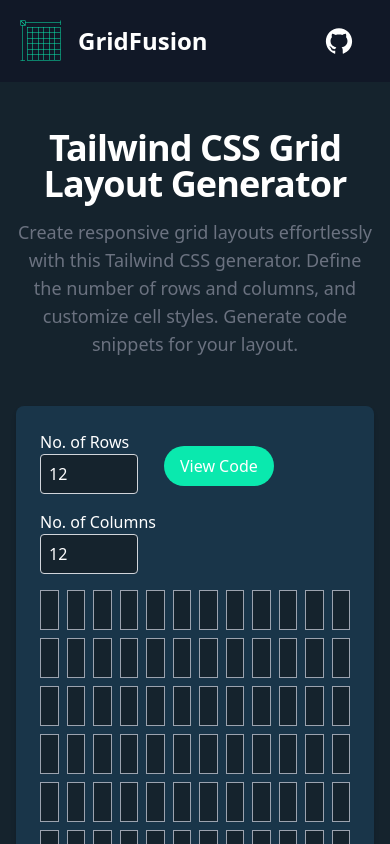
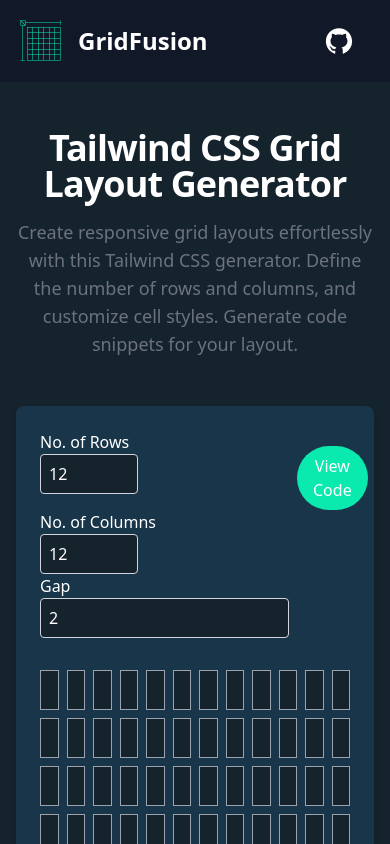
Before and after one commit to AhmerAli412/GridLayoutGenetrator, a React (Create React App) app: page / in a window 390 px wide. Shown: the top 844 px of the page. Built offline with nearby package versions, Linux system fonts and the light colour scheme.

Commit message:
mobile input issue resolved

```diff
--- a/src/App.js
+++ b/src/App.js
@@ -1,17 +1,25 @@
 import React, { useState } from "react";
 import Header from "./components/Header";
 
-function GridCell({ label, isSelected, onClick }) {
+function GridCell({ label, isSelected, onClick, cellIndex }) {
   const cellClass = label ? "border border-gray-400" : "";
   const selectedClass = isSelected ? "bg-bg3" : "bg-bg2";
 
   return (
     <div
-      className={`md:h-16 h-10  md:w-20 sm:h-10 sm:w-2 flex items-center justify-center ${cellClass} ${selectedClass}`}
+      className={`md:h-16 h-10 md:w-20 sm:h-10 sm:w-2 flex items-center justify-center ${cellClass} ${selectedClass}`}
       onClick={onClick}
-    ></div>
+    >
+      {isSelected && (
+        <span className={`text-white${isSelected ? "text-sm" : ""}`}>
+          {`div${cellIndex + 1}`}
+        </span>
+      )}
+    </div>
   );
 }
+
+
 
 
 function App() {
@@ -20,6 +28,9 @@ function App() {
   const [selectedCells, setSelectedCells] = useState([]);
   const [isCodeVisible, setIsCodeVisible] = useState(false);
   const [isCopied, setIsCopied] = useState(false);
+  const [selectedLabels, setSelectedLabels] = useState({});
+  const [gap, setGap] = useState(2); // Initial gap value
+
   const originalCols = 12;
 
   const generateGrid = () => {
@@ -29,24 +40,28 @@ function App() {
       for (let j = 0; j < cols; j++) {
         const label = String.fromCharCode(65 + j);
         const isSelected = selectedCells.includes(`${i}-${j}`);
+        const cellIndex = selectedCells.indexOf(`${i}-${j}`);
         grid.push(
           <GridCell
             key={`${i}-${j}`}
             label={label}
             isSelected={isSelected}
             onClick={() => handleCellClick(i, j)}
+            cellIndex={cellIndex}
           />
         );
       }
 
       for (let j = cols; j < originalCols; j++) {
         const isSelected = selectedCells.includes(`${i}-${j}`);
+        const cellIndex = selectedCells.indexOf(`${i}-${j}`);
         grid.push(
           <GridCell
             key={`${i}-${j}`}
             label=""
             isSelected={isSelected}
             onClick={() => handleCellClick(i, j)}
+            cellIndex={cellIndex}
           />
         );
       }
@@ -55,14 +70,20 @@ function App() {
     return grid;
   };
 
+
   const handleCellClick = (row, col) => {
     const cellKey = `${row}-${col}`;
-    if (selectedCells.includes(cellKey)) {
+    const selectedCellIndex = selectedCells.indexOf(cellKey);
+
+    if (selectedCellIndex !== -1) {
       setSelectedCells(selectedCells.filter((key) => key !== cellKey));
     } else {
+      const nextLabel = `div${selectedCells.length + 1}`;
       setSelectedCells([...selectedCells, cellKey]);
+      setSelectedLabels({ ...selectedLabels, [cellKey]: nextLabel });
     }
   };
+
 
   const generateTailwindClasses = () => {
     const classes = selectedCells.map((cellKey) => {
@@ -76,6 +97,22 @@ function App() {
 
     return classes.join("");
   };
+
+  // const generateTailwindClasses = () => {
+  //   const classes = selectedCells.map((cellKey) => {
+  //     const [row, col] = cellKey.split("-");
+  //     return `<div className='row-start-${parseInt(row) + 1} row-end-${
+  //       parseInt(row) + 2
+  //     } col-start-${parseInt(col) + 1} col-end-${
+  //       parseInt(col) + 2
+  //     } h-30 w-30 bg-blue-300'></div>\n`;
+  //   });
+
+  //   const completeClasses = classes.join("");
+  //   const gapClasses = `grid-rows-${rows} grid-cols-${cols} gap-${gap}`;
+
+  //   return `<div className="${gapClasses}">\n${completeClasses}</div>`;
+  // };
 
   const copyToClipboard = (text) => {
     const textField = document.createElement("textarea");
@@ -131,6 +168,18 @@ function App() {
       max="12"
       value={cols}
       onChange={(e) => setCols(Math.min(Math.max(e.target.value, 0), 12))}
+      className="border-gray-300 bg-bg2 text-white sm:w-20 border h-10 px-2 py-1 rounded"
+    />
+  </div>
+
+  <div className="mb-4 md:ml-4 sm:mb-0 sm:mr-4">
+    <span className="block sm:inline-block sm:mr-2">Gap</span>
+    <input
+      type="number"
+      id="gap"
+      min="0"
+      value={gap}
+      onChange={(e) => setGap(e.target.value)}
       className="border-gray-300 bg-bg2 text-white sm:w-20 border h-10 px-2 py-1 rounded"
     />
   </div>
@@ -197,12 +246,13 @@ function App() {
             </div>
             <div className="p-6 space-y-6">
               <pre className="text-base leading-relaxed text-gray-500 dark:text-gray-400 bg-bg2 p-2 rounded-md overflow-x-auto">
-                <code>
-                  {`<div className="grid grid-rows-${rows} grid-cols-${cols} gap-2">\n`}
-                  {generateTailwindClasses()}
-                  {`</div>`}
-                </code>
-              </pre>
+  <code>
+    {`<div className="grid grid-rows-${rows} grid-cols-${cols} gap-${gap}">\n`}
+    {generateTailwindClasses()}
+    {`</div>`}
+  </code>
+</pre>
+
               <button
                 className={`bg-bg3 text-white py-2 px-4 rounded-full ${
                   isCopied ? "bg-green-900" : ""
```
